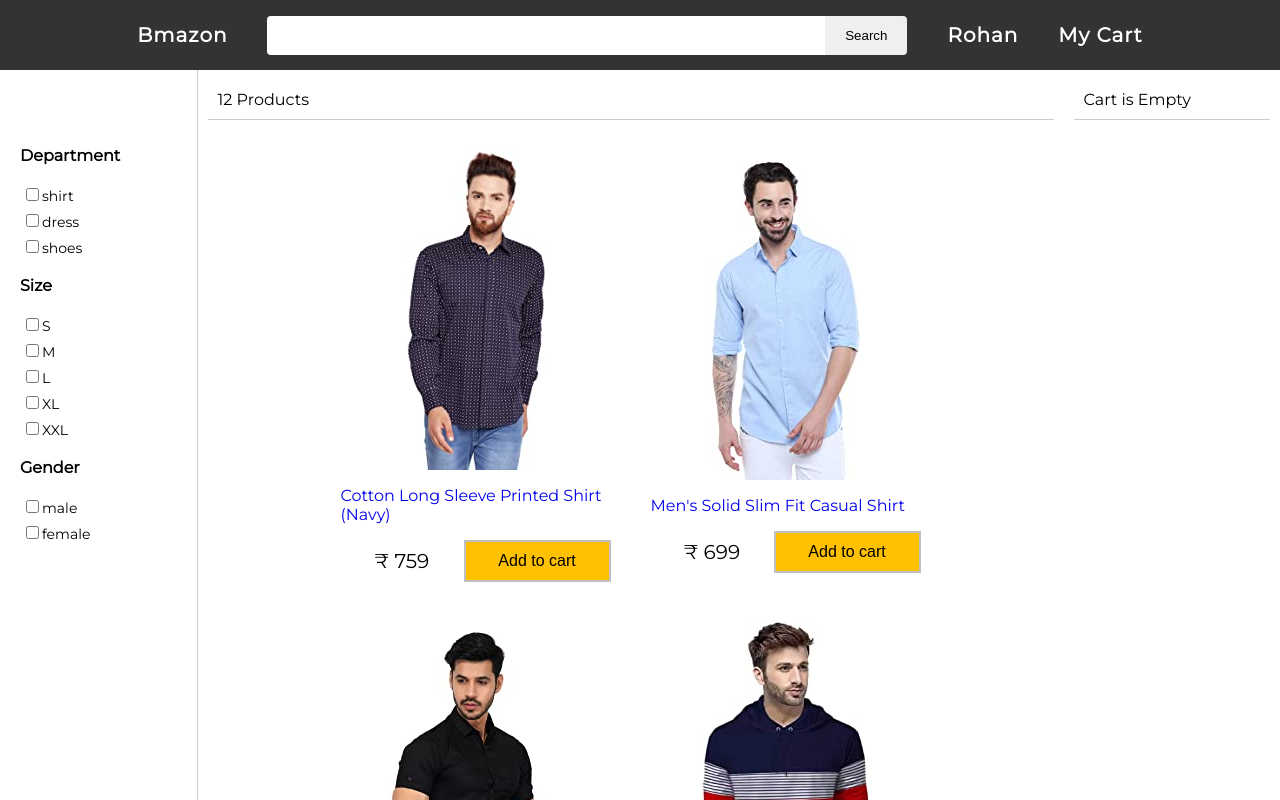
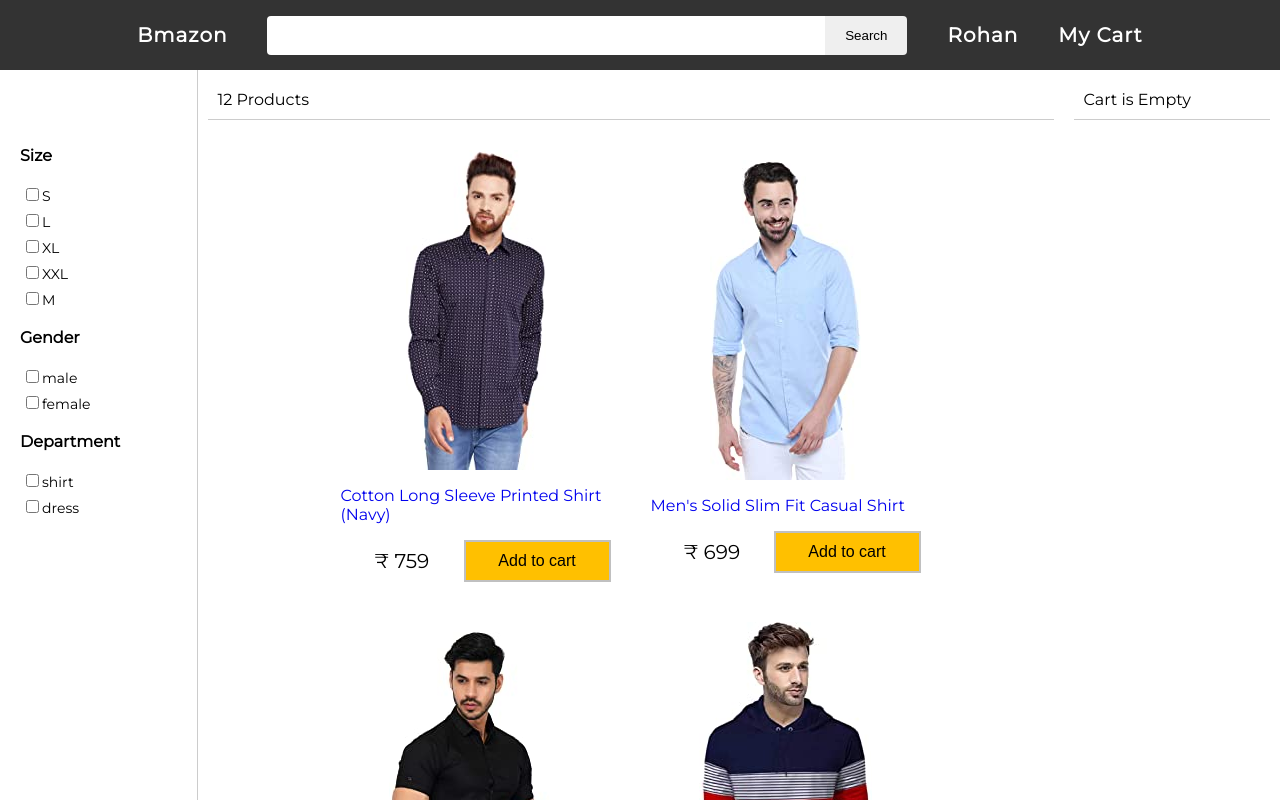
Before and after one commit to RohanBera/Shopping, a React (Create React App) app: page / in a window 1280 px wide. Shown: the top 800 px of the page. Built offline with nearby package versions, Linux system fonts and the light colour scheme.

Commit message:
dynamic filters, removed usless lines

```diff
--- a/src/Home.js
+++ b/src/Home.js
@@ -2,34 +2,36 @@ import React, { Component } from 'react'
 import Products from './components/Products'
 import MiniCart from './components/MiniCart'
 import FilterCategories from './components/FilterCategories'
-import data from "./data.json"
 
 class Home extends Component {
 	constructor(props) {
 		super(props)
 		this.state = {
-			products: data.products,
+			products: props.products,
 			search: "",
-			categories: {
-				department: {
-					shirt: false,
-					dress: false,
-					shoes: false,
-				},
-				size: {
-					S: false,
-					M: false,
-					L: false,
-					XL: false,
-					XXL: false,
-				},
-				gender: {
-					male: false,
-					female: false,
-				},
-			},
+			categories: {},
 			cartItems: JSON.parse(localStorage.getItem('cartItems')) ? JSON.parse(localStorage.getItem('cartItems')) : []
 		}
+	}
+
+	componentDidMount() {
+		// creates filters dynamically based on products
+
+		this.state.products.forEach(product => {
+			Object.keys(product.categories).forEach(categoryName => {
+				product.categories[categoryName].forEach(categoryItem => {
+					this.setState(prevState => ({
+						categories: {
+							...prevState.categories,
+							[categoryName] : {
+								...prevState.categories[categoryName],
+								[categoryItem] : false,
+							}
+						}
+					}))
+				})
+			})
+		})
 	}
 
 	addToCart = (product) => {
@@ -64,7 +66,7 @@ class Home extends Component {
 	}
 
 	filterProducts = () => {
-		var products   = data.products
+		var products   = this.props.products
 		var categories = this.state.categories
 
 		Object.keys(categories).forEach(categoryName => {
@@ -75,7 +77,6 @@ class Home extends Component {
 				}
 			})
 
-			console.log(categoryItems)
 			if (categoryItems.length > 0) {
 				products = products.filter(product =>
 					product.categories[categoryName].filter(item => categoryItems.includes(item)).length > 0
@@ -92,7 +93,6 @@ class Home extends Component {
 		var categoryName = event.target.name
 		var categoryItem = event.target.value
 		var { checked } = event.target
-		console.log(categoryName, categoryItem, checked)
 
 		this.setState(prevState => ({
 			categories: {
@@ -103,23 +103,8 @@ class Home extends Component {
 				}
 			}
 		}), function () {
-			// console.log(this.state.categories)
 			this.filterProducts()
 		})
-	}
-
-	searchProducts = (searchedProduct) => {
-		console.log(searchedProduct)
-		if (searchedProduct === "") {
-			this.setState({
-				products: data.products
-			})
-		}
-		else {
-			this.setState({
-				products: data.products.filter(product => product.title.toLowerCase().includes(searchedProduct.toLowerCase()))
-			})
-		}
 	}
 
 	render() {
@@ -127,7 +112,7 @@ class Home extends Component {
 			<div className="content">
 				<div className="filter-bar">
 					<FilterCategories
-						products={data.products}
+						products={this.props.products}
 						categories={this.state.categories}
 						handleCheckboxFilter={this.handleCheckboxFilter}
 					/>
```
